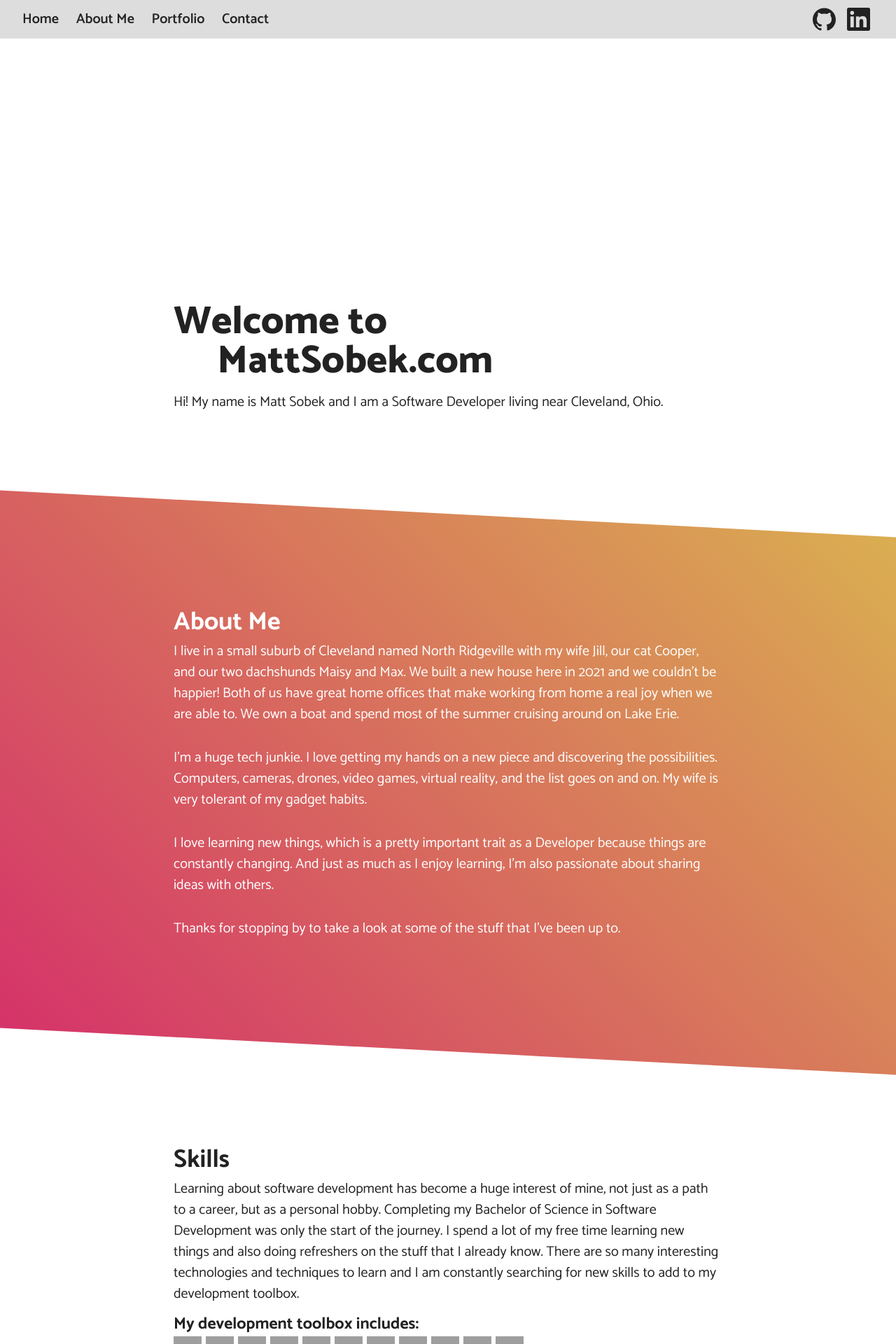
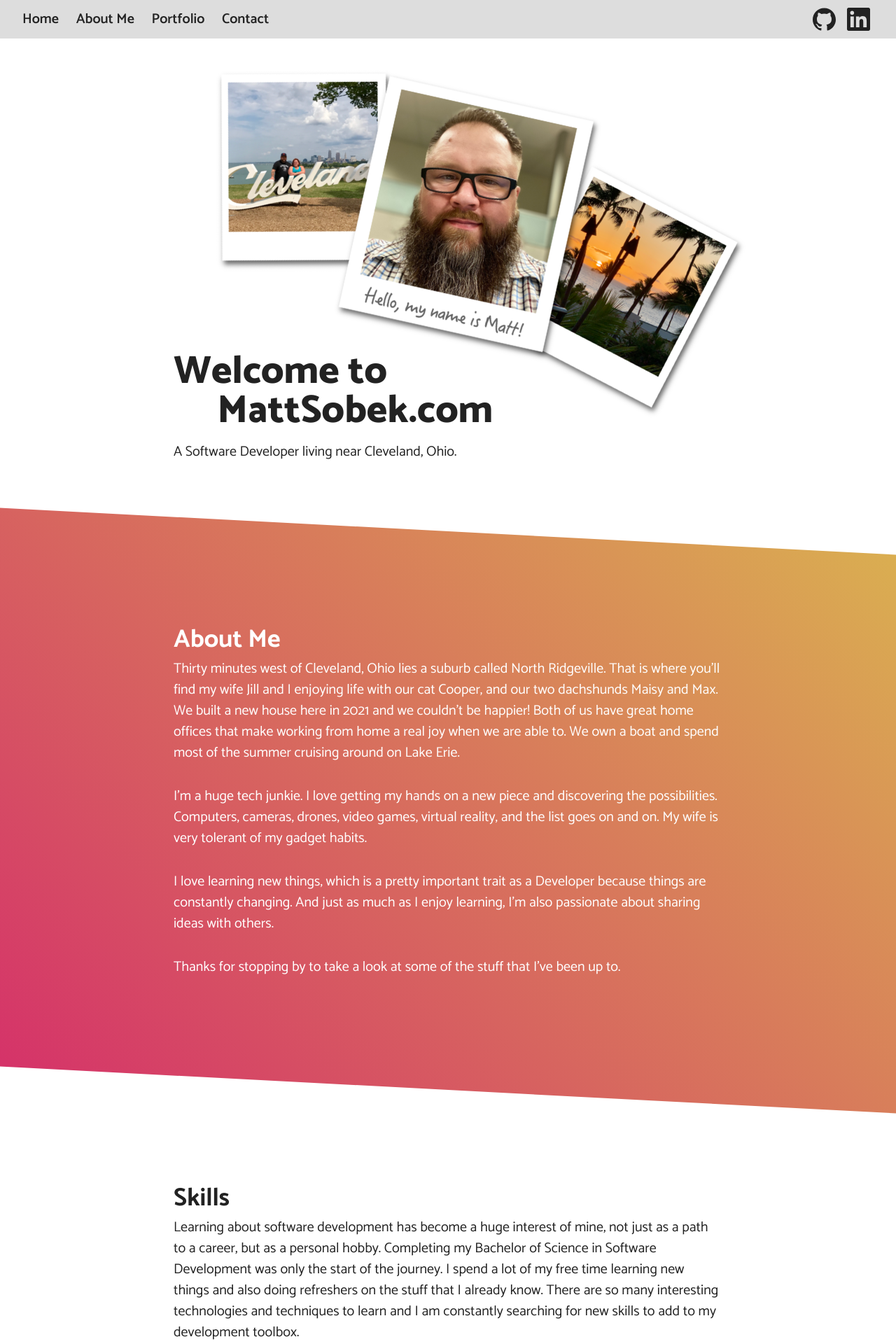
Before and after one commit to SobesMS/mattsobek-dot-com, a PHP site: page / in a window 1280 px wide. Shown: the top 1920 px of the page at 70% size. Run offline with PHP 8.4, Linux system fonts and the light colour scheme; grey boxes are pictures that could not be loaded.

Commit message:
finish website v1

```diff
--- a/index.html
+++ b/index.html
@@ -6,7 +6,6 @@
     <meta name="viewport" content="width=device-width, initial-scale=1.0">
     <link rel="stylesheet" href="./styles/reset.css">
     <link rel="stylesheet" href="./styles/style.css">
-    <!-- <script src="./scripts/validate-email.js"></script> -->
     <title>mattsobek.com</title>
 </head>
 <body>
@@ -44,16 +43,19 @@
     </nav>
 
     <header class="site-hero">
-        <div class="wrapper">
+        <div id="hdr-img">
+            <img src="./images/hero-polaroids.png" alt="Picture of Matt">
+        </div>
+        <div id="hdr-txt">
             <h1 class="site-title">Welcome to <br>&nbsp;&nbsp;&nbsp;&nbsp;&nbsp;MattSobek.com</h1>
-            <p>Hi! My name is Matt Sobek and I am a Software Developer living near Cleveland, Ohio.</p>
+            <p>A Software Developer living near Cleveland, Ohio.</p>
         </div>
     </header>
 
     <section class="about-me">
         <div class="wrapper" id="about-me">
             <h2 class="section-title">About Me</h2>
-            <p>I live in a small suburb of Cleveland named North Ridgeville with my wife Jill, our cat Cooper, and our two dachshunds Maisy and Max. We built a new house here in 2021 and we couldn't be happier! Both of us have great home offices that make working from home a real joy when we are able to. We own a boat and spend most of the summer cruising around on Lake Erie.</p>
+            <p>Thirty minutes west of Cleveland, Ohio lies a suburb called North Ridgeville. That is where you'll find my wife Jill and I enjoying life with our cat Cooper, and our two dachshunds Maisy and Max. We built a new house here in 2021 and we couldn't be happier! Both of us have great home offices that make working from home a real joy when we are able to. We own a boat and spend most of the summer cruising around on Lake Erie.</p>
             <p>I'm a huge tech junkie. I love getting my hands on a new piece and discovering the possibilities. Computers, cameras, drones, video games, virtual reality, and the list goes on and on. My wife is very tolerant of my gadget habits.</p>
             <p>I love learning new things, which is a pretty important trait as a Developer because things are constantly changing. And just as much as I enjoy learning, I'm also passionate about sharing ideas with others.</p>
             <p>Thanks for stopping by to take a look at some of the stuff that I've been up to.</p>
@@ -69,6 +71,7 @@
                 <img src="https://img.shields.io/badge/-HTML5-E34F26?logo=html5&logoColor=white&style=flat" alt="HTML5 badge">
                 <img src="https://img.shields.io/badge/-CSS3-1572B6?logo=css3&logoColor=white&style=flat" alt="CSS3 badge">
                 <img src="https://img.shields.io/badge/-JavaScript-F7DF1E?logo=javascript&logoColor=white&style=flat" alt="JavaScript badge">
+                <img src="https://img.shields.io/badge/-PHP-777BB4?logo=php&logoColor=white&style=flat" alt="PHP badge">
                 <img src="https://img.shields.io/badge/-React-61DAFB?logo=react&logoColor=white&style=flat" alt="React badge">
                 <img src="https://img.shields.io/badge/-Node.js-339933?logo=node.js&logoColor=white&style=flat" alt="Node.js badge">
                 <img src="https://img.shields.io/badge/-Mocha-8D6748?logo=mocha&logoColor=white&style=flat" alt="Mocha badge">
@@ -84,38 +87,46 @@
     <section class="portfolio">
         <div class="wrapper" id="portfolio">
             <h2 class="section-title">Portfolio</h2>
-            <p>Lorem ipsum dolor sit amet consectetur adipisicing elit. Eos, a. Tempore, blanditiis ullam ea aliquam, numquam, sequi qui quibusdam repellat aperiam cumque alias officia omnis ratione! Eveniet hic reiciendis quidem.</p>
+            <p>A sample of some of the projects that I have worked on. I will be updating this section frequently so please check back on occasion for new entries.</p>
             <div class="portfolio-cards">
                 <div class="portfolio-item">
+                    <div>
                         <h3>WGU Course Commander</h3>
                         <img class="item-screenshot" src="./images/wgu_course_commander.png" alt="WGU Course Commander">
                         <p>This Android app was developed for use in the completion of my BS of Software Development at WGU. I received an Award of Excellence for this project. The app was developed in Java and stores data in a local SQLite database.</p>
+                    </div>
                     <div class="portfolio-links">
                         <a href="https://github.com/SobesMS/wgu-course-commander" target="_blank"><img src="https://img.shields.io/badge/-View%20Source%20Code-181717?logo=github&logoColor=white&style=flat" alt="View Source Code"></a>
                     </div>
                 </div>
                 <div class="portfolio-item">
+                    <div>
                         <h3>Minty Fresh</h3>
                         <img class="item-screenshot" src="./images/minty_fresh.png" alt="Minty Fresh screenshot">
-                    <p>Lorem ipsum dolor, sit amet consectetur adipisicing elit. Numquam quidem modi totam aliquid illo id a veniam eaque obcaecati incidunt!</p>
+                        <p>"Company Home Page with Flexbox" challenge from the Front-End Engineer career path on Codecademy. Concept was to create a company and build a home page from scratch using flexbox.</p>
+                    </div>
                     <div class="portfolio-links">
                         <a href="https://sobesms.github.io/flexbox-homepage/" target="_blank"><img src="https://img.shields.io/badge/-View%20Website-181717?&logoColor=white&style=flat" alt="View Website"></a>
                         <a href="https://github.com/SobesMS/flexbox-homepage" target="_blank"><img src="https://img.shields.io/badge/-View%20Source%20Code-181717?logo=github&logoColor=white&style=flat" alt="View Source Code"></a>
                     </div>
                 </div>
                 <div class="portfolio-item">
+                    <div>
                         <h3>Rock Paper Scissors</h3>
                         <img class="item-screenshot" src="./images/rock_paper_scissors.png" alt="Rock Paper Scissors">
-                    <p>Lorem ipsum dolor, sit amet consectetur adipisicing elit. Numquam quidem modi totam aliquid illo id a veniam eaque obcaecati incidunt!</p>
+                        <p>This was one of my web development projects built while earning my BS of Software Development at WGU. The project started as a very basic terminal based rock-paper-scissors game built in JavaScript. After completion of the project, I developed a clean graphic interface using HTML and CSS.</p>
+                    </div>
                     <div class="portfolio-links">
                         <a href="https://sobesms.github.io/rock-paper-scissors/" target="_blank"><img src="https://img.shields.io/badge/-Play%20Game-181717?&logoColor=white&style=flat" alt="Play Game"></a>
                         <a href="https://github.com/SobesMS/rock-paper-scissors" target="_blank"><img src="https://img.shields.io/badge/-View%20Source%20Code-181717?logo=github&logoColor=white&style=flat" alt="View Source Code"></a>
                     </div>
                 </div>
                 <div class="portfolio-item">
+                    <div>
                         <h3>The Summit</h3>
                         <img class="item-screenshot" src="./images/the_summit.png" alt="The Summit">
-                    <p>Lorem ipsum dolor, sit amet consectetur adipisicing elit. Numquam quidem modi totam aliquid illo id a veniam eaque obcaecati incidunt!</p>
+                        <p>"The Summit" project from the Front-End Engineer career path on Codecademy. Focus is on clickability, affordance, and signifiers. Tasked with building a clean home page that is easy to navigate.</p>
+                    </div>
                     <div class="portfolio-links">
                         <a href="https://sobesms.github.io/the-summit/" target="_blank"><img src="https://img.shields.io/badge/-View%20Website-181717?&logoColor=white&style=flat" alt="View Website"></a>
                         <a href="https://github.com/SobesMS/the-summit" target="_blank"><img src="https://img.shields.io/badge/-View%20Source%20Code-181717?logo=github&logoColor=white&style=flat" alt="View Source Code"></a>
@@ -125,14 +136,14 @@
         </div>
     </section>
 
-    <section>
+    <section class="temp-contact">
         <div class="wrapper">
-            <h2 class="section-title"></h2>
-            <p>Lorem ipsum dolor sit amet consectetur adipisicing elit. Eos, a. Tempore, blanditiis ullam ea aliquam, numquam, sequi qui quibusdam repellat aperiam cumque alias officia omnis ratione! Eveniet hic reiciendis quidem.</p>
+            <h2 class="section-title" id="contact">Contact</h2>
+            <p>Please reach out with any inquiries, to provide feedback on any of my projects, if you'd like to see my resume, or if you just want to say hi. You can email me at <a href="mailto:sobesms@gmail.com" target="_blank">sobesms@gmail.com</a>. I'd love to hear from you!</p>
         </div>
     </section>
 
-    <section class="contact">
+    <!-- <section class="contact">
         <div class="wrapper" id="contact">
             <h2 class="section-title">Contact</h2>
             <p>Please reach out with any inquiries, to provide feedback on any of my projects, if you'd like to see my resume, or if you just want to say hi. Use the handy form below. I'd love to hear from you!</p>
@@ -148,7 +159,7 @@
                 <input class="submit" type="submit" name="submit" value="Submit" required>
             </form>
         </div>
-    </section>
+    </section> -->
 
     <footer>
         <p>&copy;2023 - Matt Sobek</p>
--- a/styles/style.css
+++ b/styles/style.css
@@ -217,12 +217,26 @@ nav .social a:hover > svg {
 }
 
 .site-hero {
-    padding-bottom: 9rem;
+    position: relative;
+    max-width: 55rem;
+    margin-inline: auto;
+    height: 44rem;
+}
+
+#hdr-img {
+    position: absolute;
+    top: 40px;
+    right: -50px;
+    transform: rotate(12.5deg) scale(85%);
+}
+
+#hdr-txt {
+    position: absolute;
+    top: 28rem;
+    margin-left: 3rem;
 }
 
 .site-title {
-    max-width: 55rem;
-    margin-top: 27rem;
     margin-bottom: 1rem;
     font-size: 3.5rem;
     font-weight: 800;
```
Also changed, not shown: other parts of styles/style.css (+41 -3 lines), images/hero-polaroids.png (added). Lines whose indentation alone changed are shown as unchanged.
